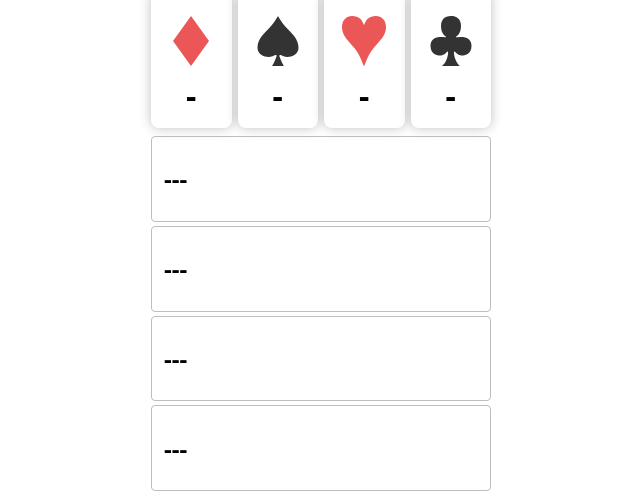
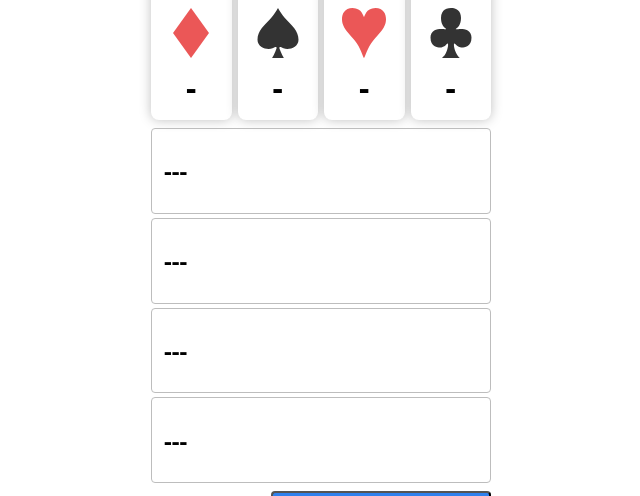
Before and after one commit to elenaficher/Cartas-Calavera.github.io, a plain HTML site: page index.html in a window 1280 px wide. Shown: the part 87-583 px from the top of the page, without its empty margins (319-959 px from the left). Drawn offline with Linux system fonts and the light colour scheme.

Commit message:
Update style.css

```diff
--- a/style.css
+++ b/style.css
@@ -9,8 +9,8 @@
     font-size: 20px;
     font-weight: bold;
     font-family: system-ui, -apple-system, BlinkMacSystemFont, 'Open Sans';
-    margin: 8px;
-    padding: 8px;
+    /*margin: 8px;
+    padding: 8px;*/
 }
 
 .section-cards {
```
